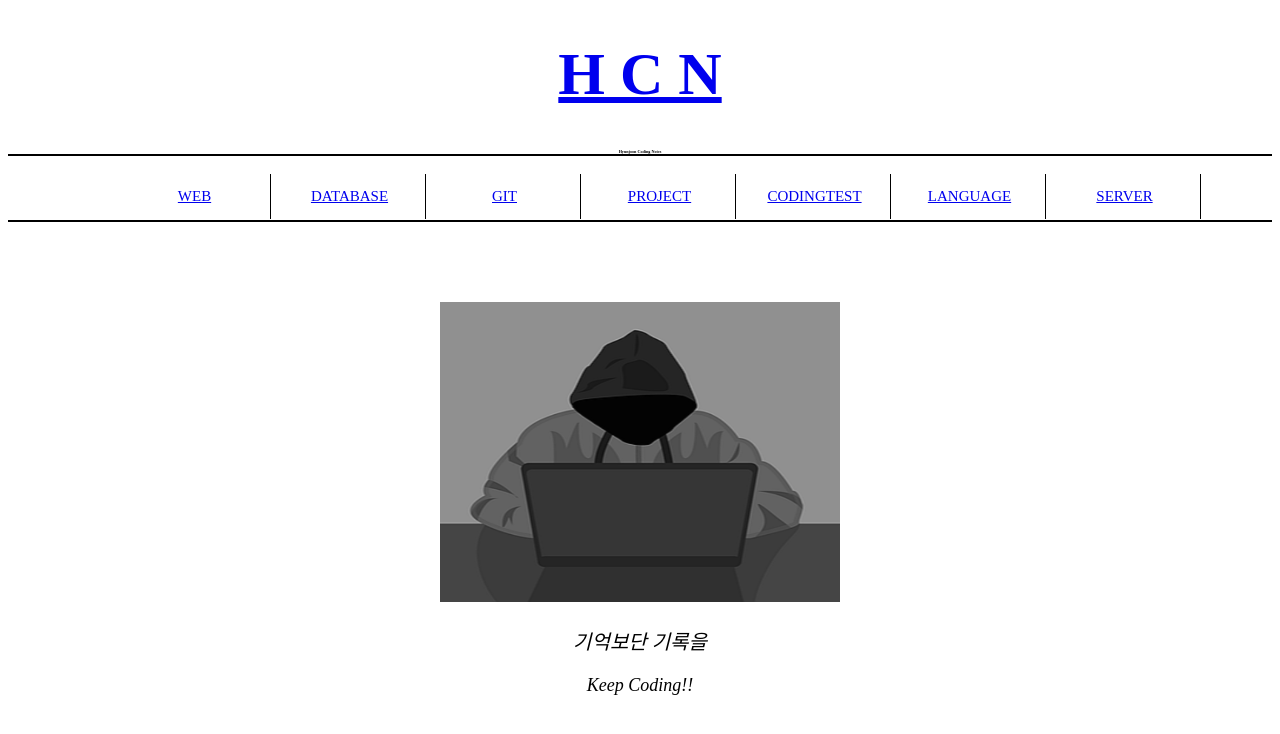
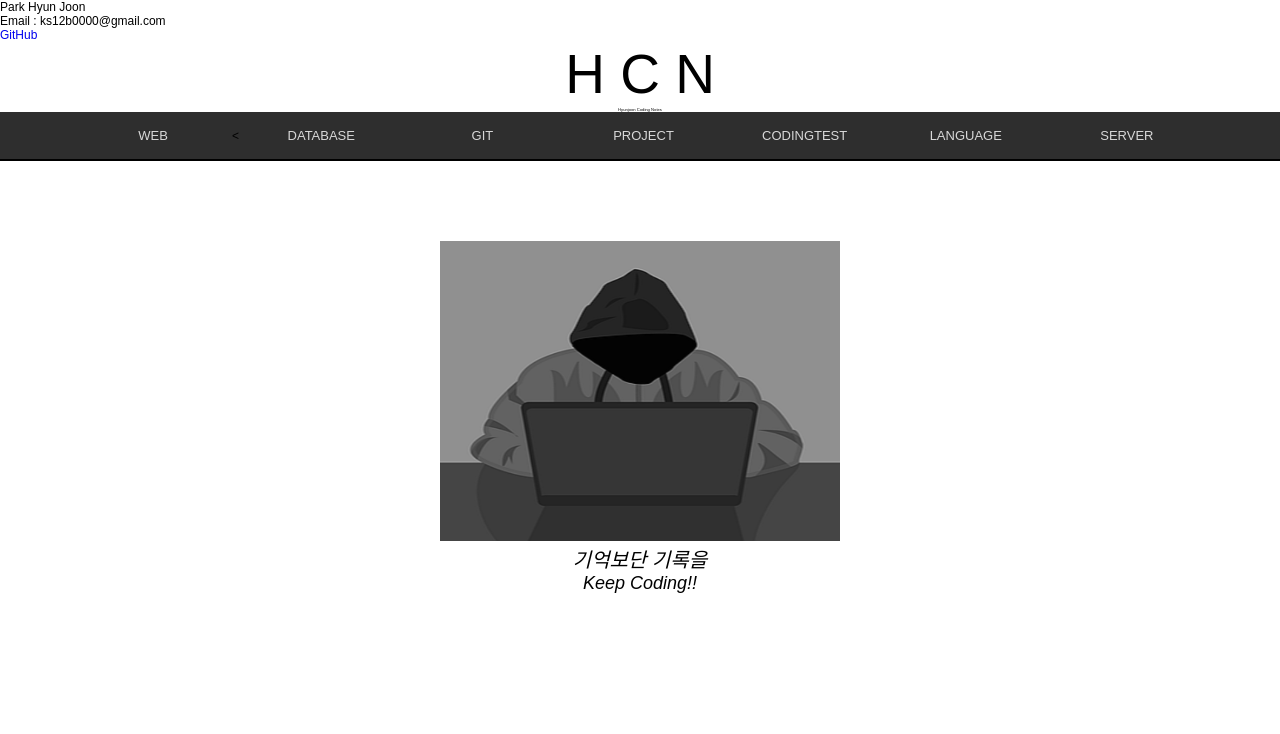
Before and after one commit to ks12b0000/HCN-WebSite, a plain HTML site: page MainHome/index.html in a window 1280 px wide. Drawn offline with Linux system fonts and the light colour scheme.

Commit message:
My Notes WebSite 2022-05-10

```diff
--- a/MainHome/MainMenu.css
+++ b/MainHome/MainMenu.css
@@ -1,26 +1,69 @@
 @charset "UTF-8";
+		* {
+			margin: 0px;
+			padding: 0px;
+		}
+		body {
+			font-family: NanumGothic,sans-serif;
+			font-size: .75em;
+		}
+		#main3 {
+			text-align: center;
+			margin-top: 80px;
+		}
+		#main1 {
+			text-align: center;
+			font-size: 20px;
+			font-style: italic;
+			color: black;
+		}
+		#main2 {
+			text-align: center;
+			font-size: 18px;
+			font-style: italic;
+			color: black;
+		}
 
-
-		header {
+		.head {
 			text-align: center;
 
 		}
-		h1 {
-			font-size: 60px;
+		.title {
+			font-size: 55px;
+
 		}
-		h2 {
+
+		.title a {
+			text-decoration: none;
+			color: black;
+		}
+		.subtitle {
 			font-size: 5px;
-			border-bottom: solid 2px black;
 		}
-		ul {
+		.main_menu {
 			text-align: center;
 			border-bottom: solid 2px black;
 			line-height: 3;
+			background-color: #2E2E2E;
 
 		}
-		li {
+		.main_menu li {
 			display: inline-block;
 			width: 150px;
-			border-right: solid 1px black;
-			font-size: 15px;
+			font-size: 13px;
+			padding: 0.3em
+
 		}
+		.main_menu a {
+			text-decoration: none;
+			color: #D8D8D8;
+		}
+
+		#my_site {
+			list-style: none;
+			text-decoration: none;
+
+		}
+		#my_site a{
+			text-decoration: none;
+		}
--- a/MainHome/index.html
+++ b/MainHome/index.html
@@ -5,35 +5,33 @@
 	<meta http-equiv="X-UA-Compatible" content="IE=edge">
     <meta name="viewport" content="width=device-width, initial-scale=1.0">
 	<title>HCN</title>
-	<style type="text/css">
-		div {
-			text-align: center;
-			margin-top: 80px;
-		}
-		#main1 {
-			text-align: center;
-			font-size: 20px;
-			font-style: italic;
-			color: black;
-		}
-		#main2 {
-			text-align: center;
-			font-size: 18px;
-			font-style: italic;
-			color: black;
-		}
-	</style>
 	<link rel="stylesheet" href="MainMenu.css" />
 </head>
 <body>
-	<header>
-		<h1><a href="index.html">H  C  N</a></h1>
-		<h2><small>Hyunjoon Coding Notes</small></h2>
-	</header>
+	<li id="my_site">
+		<p>Park Hyun Joon</p>
+		<p>Email : ks12b0000@gmail.com </p>
+		<a href="https://github.com/ks12b0000">GitHub</a>
+	</li>
+	<div class="head">
+		<header>
+			<hgroup>
+
+				<p class="title">
+					<a href="index.html">H  C  N</a>
+				</p>
+				<p class="subtitle">
+					<small>Hyunjoon Coding Notes</small>
+				</p>
+			</hgroup>
+			<ul id="left_nav">
+
+			</ul>
+		</header>
 
 	<nav>
-		<ul>
-			<li><a href="MainMenuWEB.html">WEB</a></li>
+		<ul class="main_menu">
+			<li><a href="MainMenuWEB.html">WEB</a></li><
 			<li><a href="MainMenuDATABASE.html">DATABASE</a></li>
 			<li><a href="MainMenuGIT.html">GIT</a></li>
 			<li><a href="MainMenuPROJECT.html">PROJECT</a></li>
@@ -42,8 +40,8 @@
 			<li><a href="MainMenuSERVER.html">SERVER</a></li>
 		</ul>
 	</nav>
-
-	<div>
+	</div>
+	<div id= "main3">
 		<img src="indeximg.jpg" alt="mainimg" width="400px;" height="300px;" />
 	</div>
 	<p id="main1">기억보단 기록을</p>
```
